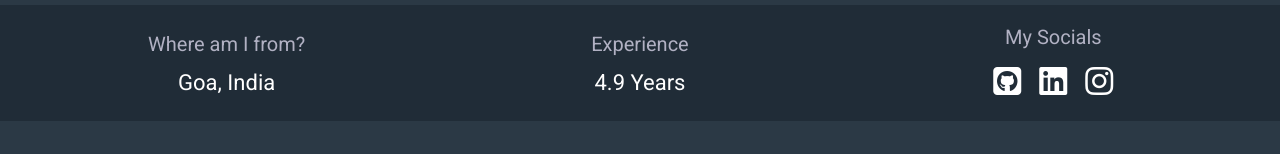
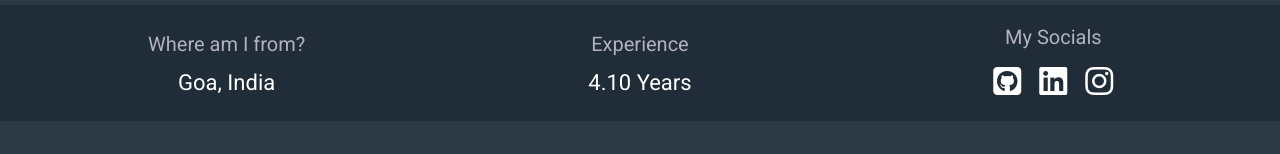
Before and after one commit to kriti2497/kritika-portfolio, a React (Vite) app: page / in a window 1280 px wide. Shown: the part 450-604 px from the top of the page. Built offline with nearby package versions, Linux system fonts and the light colour scheme.

Commit message:
change: experience value

```diff
--- a/src/components/Details.tsx
+++ b/src/components/Details.tsx
@@ -9,7 +9,7 @@ const Details = () => {
       </div>
       <div className="detail-section">
         <p className="detail-title">Experience</p>
-        <p className="detail-value">4.9 Years</p>
+        <p className="detail-value">4.10 Years</p>
       </div>
       <div className="detail-section">
         <p className="detail-title">My Socials</p>
```
